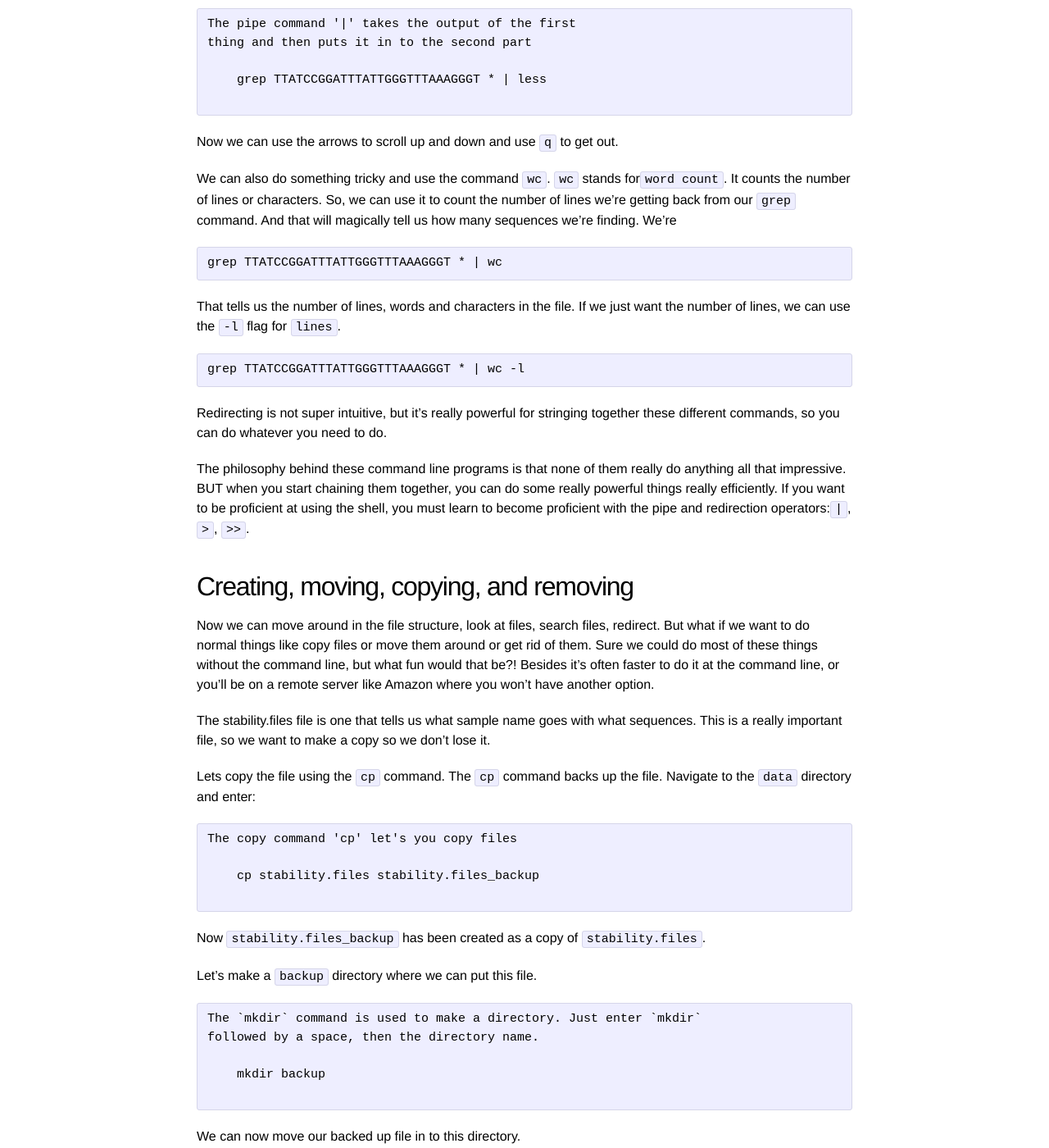
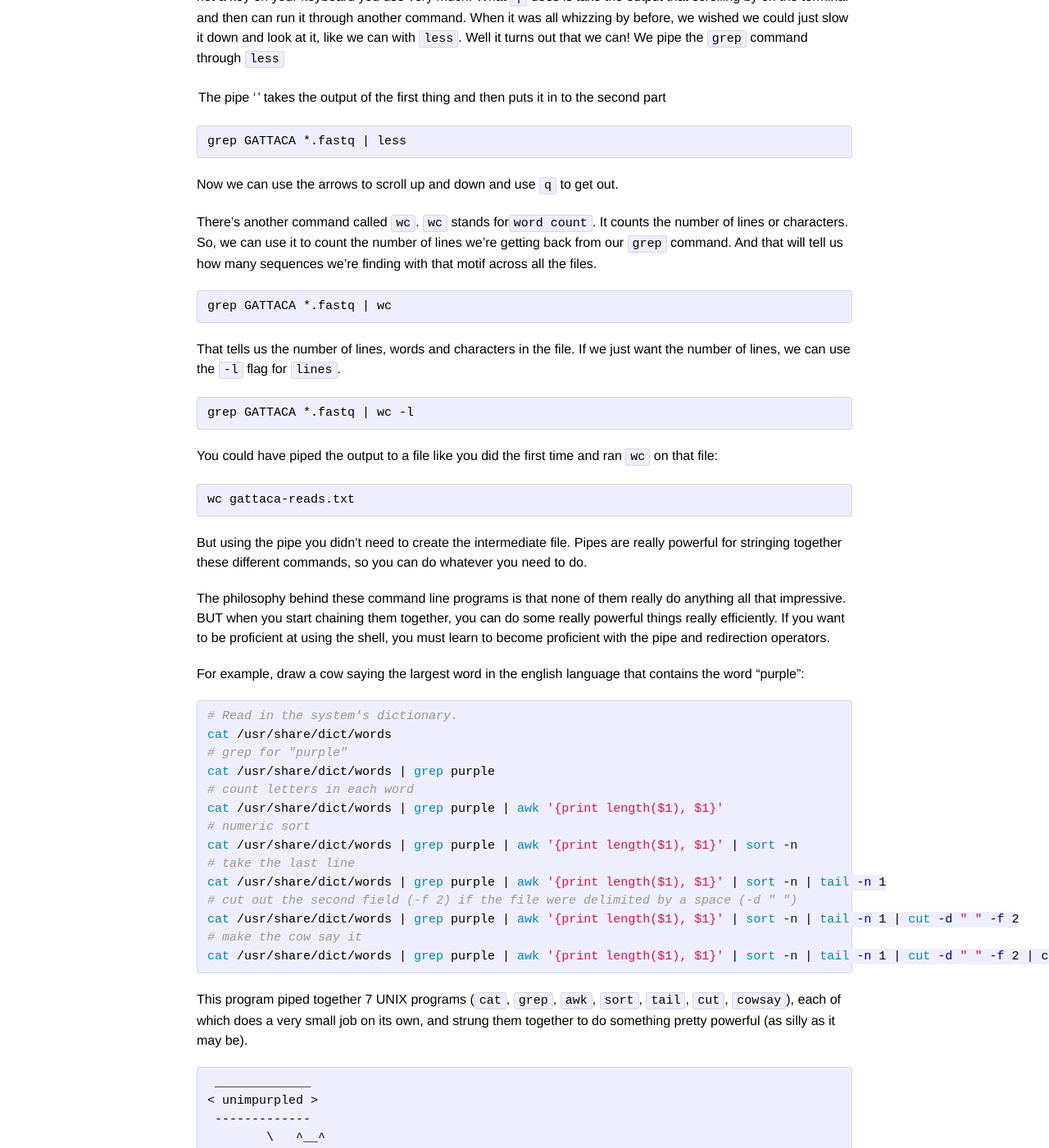
Before and after one commit to bioconnector/workshops2015, a Jekyll site: the page built from lessons/shell/01-intro-unix-shell.md, in a window 1280 px wide and 1400 px high, scrolled down 13942 px. Shown: the whole window at 82% size. Built offline with Jekyll 4.4.1, drawn with Linux system fonts in a browser that asks for light colours; Markdown is read by kramdown in place of the engine named in the settings; some of the changed text lies outside the part shown.

Commit message:
Updated shell lesson. Needs testing. May want to come back here and get rid of the running programs section and sub in a lesson on find.

````diff
--- a/lessons/shell/01-intro-unix-shell.md
+++ b/lessons/shell/01-intro-unix-shell.md
@@ -39,6 +39,24 @@
 
 ![Automation](img/geek_vs_nongeek.png)
 
+
+### How to access the shell
+
+You access the shell through a program called a Terminal. We're going to use a terminal to connect to the shell of a remote computer. The terminal program is built-in on Mac and Linux. For Windows, you'll have to download a separate program called a terminal emulator that will allow you to connect to remote computers.
+
+#### Mac
+
+On Mac the shell is available through Terminal:
+
+**Applications -> Utilities -> Terminal**
+
+Go ahead and drag the Terminal application to your Dock for easy access.
+
+#### Windows
+
+On Windows machines we'll be using a terminal emulator called [PuTTY](http://the.earth.li/~sgtatham/putty/latest/x86/putty.exe).
+
+
 ### More resources on the shell
 
 Cheat sheets:
@@ -48,21 +66,6 @@
 - [explainshell.com](http://explainshell.com)
 - [commandlinefu.com](http://www.commandlinefu.com)
 
-## How to access the shell
-
-You access the shell through a program called a Terminal. We're going to use a terminal to connect to the shell of a remote computer. The terminal program is built-in on Mac and Linux. For Windows, you'll have to download a separate program called a terminal emulator that will allow you to connect to remote computers.
-
-### Mac
-
-On Mac the shell is available through Terminal:
-
-**Applications -> Utilities -> Terminal**
-
-Go ahead and drag the Terminal application to your Dock for easy access.
-
-### Windows
-
-On Windows machines we'll be using a terminal emulator called [PuTTY](http://the.earth.li/~sgtatham/putty/latest/x86/putty.exe).
 
 ## Connecting to cloud computing resources
 
@@ -430,7 +435,7 @@
 
 ---
 
-## Examining Files
+### Examining Files
 
 We now know how to switch directories, run programs, and look at the contents of directories, but how do we look at the contents of files?
 
@@ -500,7 +505,7 @@
 tail -n 4 ctl1.fastq
 ```
 
-## Searching files
+### Searching files
 
 We showed a little how to search within a file using `less`.
 
@@ -533,166 +538,195 @@
 
 Next, search for that sequence in all the FASTQ files.
 
+---
 
-## Redirection
+### Redirection & Pipes
 
-We're excited we have all these sequences that we care about that we just got from the FASTQ files. That is a really important motif that is going to help us answer our important question. But all those sequences just went whizzing by with grep. How can we capture them?
+We're excited we have all these sequences that we care about that we just got from the FASTQ files. Perhaps that was some really important motif that is going to help us answer some important question. But all those sequences just went whizzing by with grep. How can we capture them?
 
-We can do that with something called "redirection". The idea is that we're redirecting the output to the terminal (all the stuff that went whizzing by) to something else. In this case, we want to print it to a file, so that we can look at it later.
+We can do that with something called "redirection". The idea is that we're redirecting the output to the terminal (all the stuff that went whizzing by) to something else. In this case, we want to write it to a file, so that we can look at it later.
+
+We do this with: `>`.
+
+Let's try it out and put all the sequences that contain 'GATTACA' from all the files in to another file called "gattaca-reads.txt".
 
 ```
-The redirection command for putting something in a file is `>`
+grep GATTACA *.fastq > gattaca-reads.txt
+```
 
-Let's try it out and put all the sequences that contain 'TTATCCGGATTTATTGGGTTTAAAGGGT'
-from all the files in to another file called 'good-data.txt'
-
-    grep -B 2 TTATCCGGATTTATTGGGTTTAAAGGGT * > good-data.txt
-
-The prompt should sit there a little bit, and then it should look like nothing
-happened. But type `ls`. You should have a new file called good-data.txt. Take
-a look at it and see if it has what you think it should.
+The prompt should sit there a little bit, and then it should look like nothing happened. But type `ls`. You should have a new file called "gattaca-reads.txt". Take a look at it and see if it has what you think it should.
 
 ```
+ls
+less gattaca-reads.txt
+```
 
-There's one more useful redirection command that we're going to show, and that's called the pipe command, and it is `|`. It's probably not a key on your keyboard you use very much. What `|` does is take the output that scrolling by on the terminal and then can run it through another command. When it was all whizzing by before, we wished we could just slow it down and look at it, like we can with `less`. Well it turns out that we can! We pipe the `grep` command through `less`
+There's another useful redirection command that we're going to show, and that's called the pipe: `|`. It's probably not a key on your keyboard you use very much. What `|` does is take the output that scrolling by on the terminal and then can run it through another command. When it was all whizzing by before, we wished we could just slow it down and look at it, like we can with `less`. Well it turns out that we can! We pipe the `grep` command through `less`
+
+The pipe '|' takes the output of the first thing and then puts it in to the second part
 
 ```
-The pipe command '|' takes the output of the first
-thing and then puts it in to the second part
-
-    grep TTATCCGGATTTATTGGGTTTAAAGGGT * | less
-
+grep GATTACA *.fastq | less
 ```
 
 Now we can use the arrows to scroll up and down and use `q` to get out.
 
-We can also do something tricky and use the command `wc`. `wc` stands for`word count`. It counts the number of lines or characters. So, we can use it to count the number of lines we're getting back from our `grep` command. And that will magically tell us how many sequences we're finding. We're
+There's another command called `wc`. `wc` stands for`word count`. It counts the number of lines or characters. So, we can use it to count the number of lines we're getting back from our `grep` command. And that will tell us how many sequences we're finding with that motif across all the files.
 
 ```
-grep TTATCCGGATTTATTGGGTTTAAAGGGT * | wc
+grep GATTACA *.fastq | wc
 ```
 
 That tells us the number of lines, words and characters in the file. If we just want the number of lines, we can use the `-l` flag for `lines`.
 
 ```
-grep TTATCCGGATTTATTGGGTTTAAAGGGT * | wc -l
+grep GATTACA *.fastq | wc -l
 ```
 
-Redirecting is not super intuitive, but it's really powerful for stringing together these different commands, so you can do whatever you need to do.
-
-The philosophy behind these command line programs is that none of them really do anything all that impressive. BUT when you start chaining them together, you can do some really powerful things really efficiently. If you want to be proficient at using the shell, you must learn to become proficient with the pipe and redirection operators:`|`, `>`, `>>`.
-
-## Creating, moving, copying, and removing
-
-Now we can move around in the file structure, look at files, search files, redirect. But what if we want to do normal things like copy files or move them around or get rid of them. Sure we could do most of these things without the command line, but what fun would that be?! Besides it's often faster to do it at the command line, or you'll be on a remote server like Amazon where you won't have another option.
-
-The stability.files file is one that tells us what sample name goes with what sequences. This is a really important file, so we want to make a copy so we don't lose it.
-
-Lets copy the file using the `cp` command. The `cp` command backs up the file. Navigate to the `data` directory and enter:
+You could have piped the output to a file like you did the first time and ran `wc` on that file:
 
 ```
-The copy command 'cp' let's you copy files
+wc gattaca-reads.txt
+```
 
-    cp stability.files stability.files_backup
+But using the pipe you didn't need to create the intermediate file. Pipes are really powerful for stringing together these different commands, so you can do whatever you need to do.
+
+The philosophy behind these command line programs is that none of them really do anything all that impressive. BUT when you start chaining them together, you can do some really powerful things really efficiently. If you want to be proficient at using the shell, you must learn to become proficient with the pipe and redirection operators.
+
+For example, draw a cow saying the largest word in the english language that contains the word "purple":
+
+```bash
+# Read in the system's dictionary.
+cat /usr/share/dict/words
+# grep for "purple"
+cat /usr/share/dict/words | grep purple
+# count letters in each word
+cat /usr/share/dict/words | grep purple | awk '{print length($1), $1}'
+# numeric sort
+cat /usr/share/dict/words | grep purple | awk '{print length($1), $1}' | sort -n
+# take the last line
+cat /usr/share/dict/words | grep purple | awk '{print length($1), $1}' | sort -n | tail -n 1
+# cut out the second field (-f 2) if the file were delimited by a space (-d " ")
+cat /usr/share/dict/words | grep purple | awk '{print length($1), $1}' | sort -n | tail -n 1 | cut -d " " -f 2
+# make the cow say it
+cat /usr/share/dict/words | grep purple | awk '{print length($1), $1}' | sort -n | tail -n 1 | cut -d " " -f 2 | cowsay
+```
+
+This program piped together 7 UNIX programs (`cat`, `grep`, `awk`, `sort`, `tail`, `cut`, `cowsay`), each of which does a very small job on its own, and strung them together to do something pretty powerful (as silly as it may be).
 
 ```
+ _____________
+< unimpurpled >
+ -------------
+        \   ^__^
+         \  (oo)\_______
+            (__)\       )\/\
+                ||----w |
+                ||     ||
+```
 
-Now `stability.files_backup` has been created as a copy of `stability.files`.
+### Creating, moving, copying, and removing
+
+Now we can move around in the file structure, look at files, search files, redirect. But what if we want to do normal things like copy files or move them around or get rid of them. Sure, if we had a desktop, we could do most of these things without the command line, but what fun would that be?! Besides it's usually faster to do it at the command line, or you'll be on a remote server like Amazon where you won't have another option.
+
+The `coldata.csv` file tells us which sample names are which treatment (in this example the filenames are pretty informative, but when they come off the sequencer usually they won't be). This is a really important file, so we want to make a copy so we don't lose it.
+
+Lets copy the file using the `cp` command. The `cp` command backs up the file. Navigate to the `rnaseq-1day/data` directory and enter:
+
+```
+cp coldata.csv coldata.csv-backup
+```
+
+Now `coldata.csv-backup` has been created as a copy of `coldata.csv`.
 
 Let's make a `backup` directory where we can put this file.
 
-```
-The `mkdir` command is used to make a directory. Just enter `mkdir`
-followed by a space, then the directory name.
-
-    mkdir backup
+The `mkdir` command is used to make a directory. Just enter `mkdir` followed by a space, then the directory name.
 
 ```
+mkdir backup
+```
 
-We can now move our backed up file in to this directory.
+We can now move our backed up file in to this directory. We can move files around using the command `mv`. Enter this command:
 
 ```
-We can move files around using the command `mv`. Enter this command:
+mv coldata.csv-backup backup
+```
 
-    mv stability.files_backup backup/
+This moves `coldata.csv-backup` into the directory `backup/` or the full path would be `~/workshops/lessons/rnaseq-1day/data/backup/coldata.csv-backup`
+
+The `mv` command is also how you rename files. Since this file is important, let's rename it:
 
 ```
+ls
+mv coldata.csv coldata-IMPORTANT.csv
+ls
+```
 
-This moves `stability.files_backup` into the directory `backup/` or the full path would be `~/shell-genomics/data/MiSeq/backup`
-
-The `mv` command is also how you rename files. Since this file is so important, let's rename it:
+Now let's delete the backup copy:
 
 ```
-mv stability.files stability.files_IMPORTANT
+ls
+ls backup
+rm backup/coldata.csv-backup
+ls
+ls backup
 ```
 
-Now the file name has been changed to stability.files_IMPORTANT. Let's delete the backup file now:
-
-```
-    rm backup/stability.files_backup
-
-The `rm` file removes the file. Be careful with this command. It doesn't
-just nicely put the files in the Trash. They're really gone.
-
-```
-
+The `rm` file removes the file. Be careful with this command. It doesn't just nicely put the files in the Trash. They're really gone.
 
 ---
+
 **EXERCISE**
 
 Do the following:
 
-1.	Rename the `stability.files_IMPORTANT` file to `stability.files`.
-2.	Create a directory in the `MiSeq` directory called `new`
-3.	Then, copy the `stability.files` file into `new`
+1.	Rename the `coldata-IMPORTANT.csv` file back to `coldata.csv`.
+2.	Create a new directory in the rnaseq-1day directory called `new`.
+3.	Then, copy the `coldata.csv` file into `new`
 
+---
 
-By default, `rm`, will NOT delete directories. You can tell `rm` to delete a directory using the `-r` option. Let's delete that `new` directory we just made. Enter the following command:
+By default, `rm`, will NOT delete directories. You can tell `rm` to delete a directory and everything in it *recursively* using the `-r` option. Let's delete that `new` directory we just made. Enter the following command:
 
 ```
 rm -r new
 ```
 
+Be careful with this.
+
 ## Writing files
 
-We've been able to do a lot of work with files that already exist, but what if we want to write our own files. Obviously, we're not going to type in a FASTA file, but you'll see as we go through other tutorials, there are a lot of reasons we'll want to write a file, or edit an existing file.
+We've been able to do a lot of work with files that already exist, but what if we want to write our own files. Obviously, we're not going to type in a FASTA file, but there are a lot of reasons we'll want to edit a file.
 
 To write in files, we're going to use the program `nano`. We're going to create a file that contains the favorite grep command so you can remember it for later. We'll name this file 'awesome.sh'.
 
 ```
-The program 'nano' can be used to write files
+nano awesome.sh
+```
 
-    nano awesome.sh
+Enter the following into the file:
 
 ```
+grep -B 1 -A 2 GATTACA *.fastq
+```
 
-Now you have something that looks like
+At the bottom of nano, you see the "^X Exit". That means that we use Ctrl-X to exit. Type `Ctrl-X`. It will ask if you want to save it. Type `y` for yes. Then it asks if you want that file name. Hit 'Enter'.
 
-![nano1.png](img/nano1.png)
-
-Type in your command, so it looks like
-
-![nano2.png](img/nano2.png)
-
-```
-To save the file and exit. At the bottom of nano, you see the "^X Exit". That
-means that we use Ctrl-X to exit. Type `Ctrl-X`. It will ask if you want to save it. Type `y` for yes.
-Then it asks if you want that file name. Hit 'Enter'.
-
-```
 
 Now you've written a file. You can take a look at it with less or cat, or open it up again and edit it.
 
+---
 
----
 **EXERCISE**
 
-Open 'awesome.sh' and add "echo AWESOME!" after the grep command and save the file.
+Open 'awesome.sh' and add "echo AWESOME!" (no quotes) after the grep command and save the file.
 
 We're going to come back and use this file in just a bit.
 
+---
 
-## Running programs
+### Running programs
 
 Commands like `ls`, `rm`, `echo`, and `cd` are just ordinary programs on the computer. A program is just a file that you can *execute*. The program `which` tells you the location of a particular program. For example:
 
@@ -714,53 +748,15 @@
 echo $PATH
 ```
 
-This will print out the value of the `PATH` environment variable. More on environment variables later. Notice that a list of directories, separated by colon characters, is listed. These are the places the shell looks for programs to run. If your program is not in this list, then an error is printed. The shell ONLY checks in the places listed in the `PATH` environment variable.
+This will print out the value of the `PATH` environment variable. Notice that a list of directories, separated by colon characters, is listed. These are the places the shell looks for programs to run. If your program is not in this list, then an error is printed. The shell ONLY checks in the places listed in the `PATH` environment variable.
 
-Navigate to the `shell-genomics/data` directory and list the contents. You will notice that there is a program (executable file) called `hello.sh` in this directory. Now, try to run the program by entering:
+Remember that file where we wrote our favorite grep command in there? Since we like it so much, we might want to run it again, or even all the time. Instead of writing it out every time, we can just run it as a script. Let's try to run that script:
 
 ```
-Running programs
-
-    cd shell-genomics/data
-    hello.sh
-
-This won't work because the shell isn't looking
-in the right place for it.
-
+awesome.sh
 ```
 
-You should get an error saying that hello.sh cannot be found. That is because the directory `/home/username/edamame-data/shell` is not in the`PATH`. You can run the `hello.sh` program by entering:
-
-```
-    ./hello.sh
-
-This will work, becuase we told it to look in this
-directory '.' for the program.
-
-```
-
-Remember that `.` is a shortcut for the current working directory. This tells the shell to run the `hello.sh` program which is located right here. So, you can run any program by entering the path to that program. You can run `hello.sh` equally well by specifying:
-
-```
-The program can also be run by using the full path
-
-    /home/username/shell-genomics/data/hello.sh
-
-Or by entering:
-
-    ~/shell-genomics/data/hello.sh
-
-```
-
-When there are no `/` characters, the shell assumes you want to look in one of the default places for the program.
-
-## Writing scripts
-
-We know how to write files and run scripts, so I bet you can guess where this is headed. We're going to run our own script!
-
-Go in to the 'MiSeq' directory where we created 'awesome.sh' before. Remember we wrote our favorite grep command in there. Since we like it so much, we might want to run it again, or even all the time. Instead of writing it out every time, we can just run it as a script.
-
-It's a command, so we should just be able to run it. Give it try.
+You should get an error saying that hello.sh cannot be found. That is because the directory `~/workshops/lessons/rnaseq-1day/data` is not in the`PATH`. You can try again to run the `awesome.sh` program by entering:
 
 ```
 ./awesome.sh
@@ -768,24 +764,20 @@
 
 Alas, we get `-bash: ./awesome.sh: Permission denied`. This is because we haven't told the computer that it's a program. To do that we have to make it 'executable'. We do this by changing its mode. The command for that is `chmod` - change mode. We're going to change the mode of this file, so that it's executable and the computer knows it's OK to run it as a program.
 
+To run a program, you have to set the right permissions, make it executable rather than just a text file.
+
 ```
-To run a program, you have to set the right permissions, make it
-executable rather than just a text file.
-
-    chmod +x awesome.sh
+chmod +x awesome.sh
+```
 
 Now we can run the program
-
-    ./awesome.sh
+```
+./awesome.sh
 
 ```
 
-Now you should have seen some output, and of course, it's AWESOME!
+Now you should have seen some output, and of course, it's AWESOME! Congratulations, you just created your first shell script! You're set to rule the world.
 
-```
-Congratulations, you just created your first shell script! You're set to rule the world.
-
-```
 
 ## Where can I learn more about the shell?
 
````
Also changed, not shown: other parts of lessons/shell/01-intro-unix-shell.md (+3 -1 lines).
